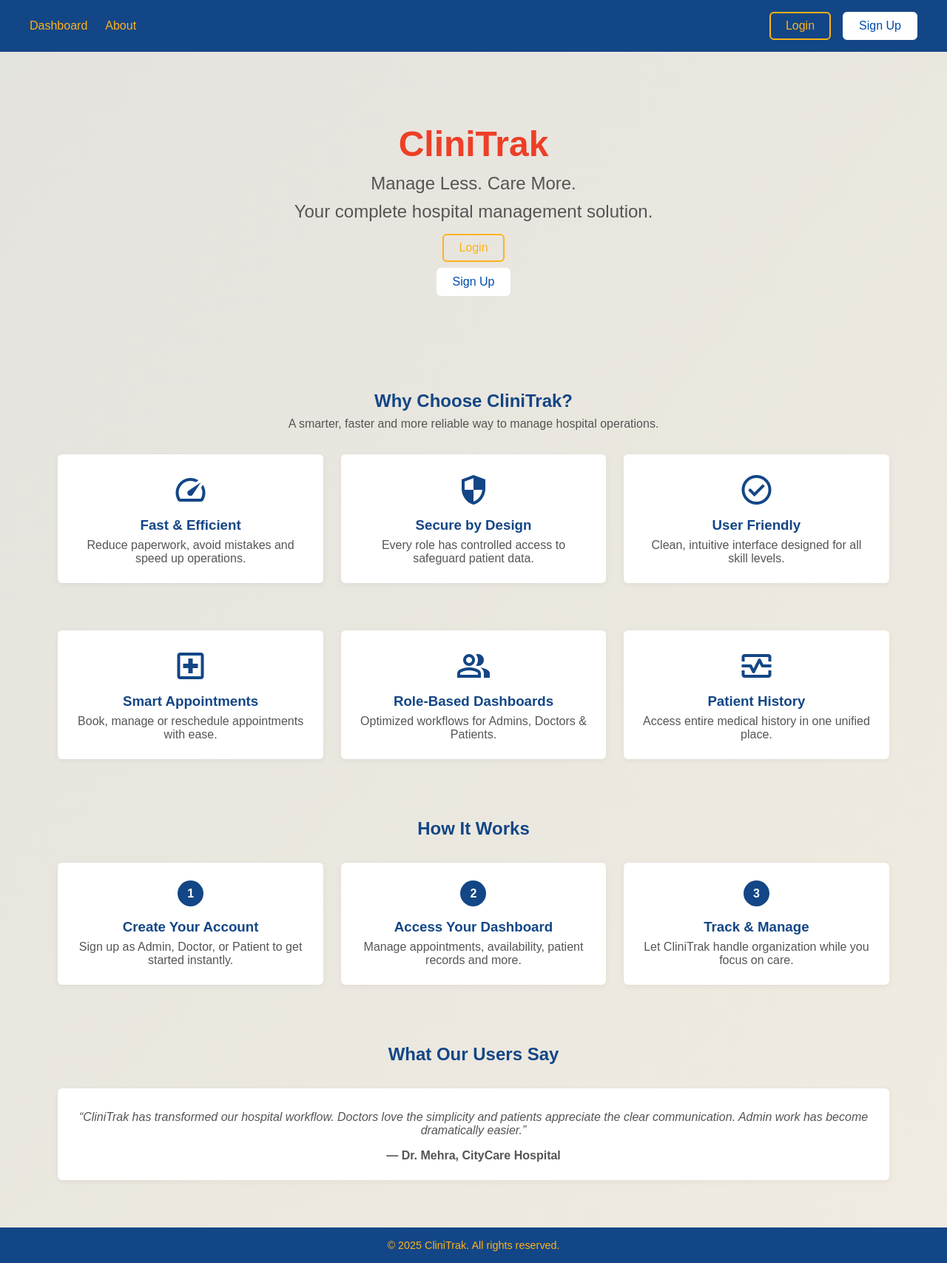
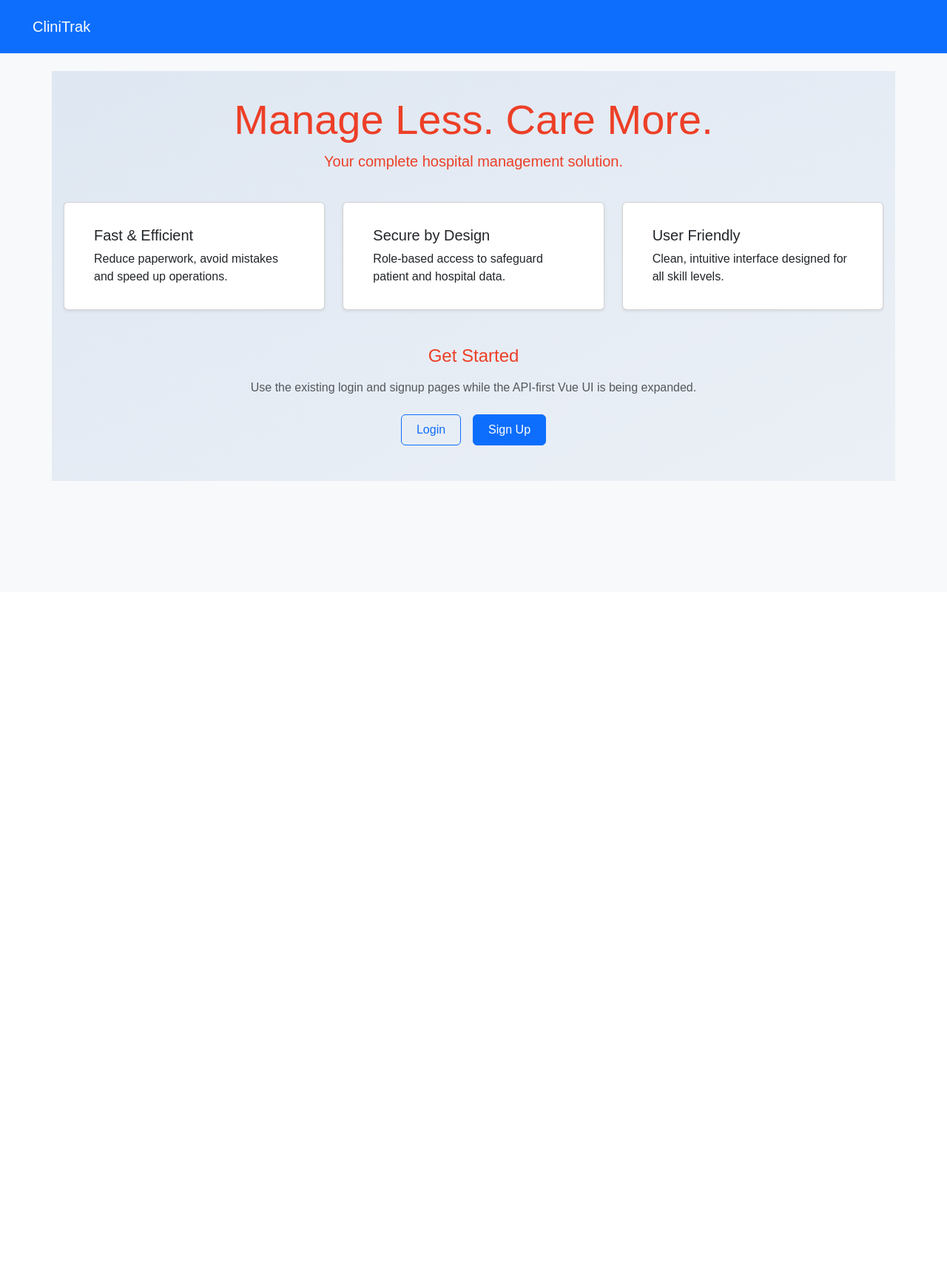
Before and after one commit to GlaucousGlaucus/Hospital-Management-System-Mad-2, a Flask app: page / in a window 1280 px wide. Shown: the whole page at 74% size. After the commit the page ends 650 px from the top, so only its background shows below. Run offline with Flask 3, Linux system fonts and the light colour scheme.

Commit message:
Start port to Vue.js

```diff
--- a/app.py
+++ b/app.py
@@ -1,21 +1,25 @@
 from logging import getLogger
+
 from flask import Flask, render_template
 
 import models.main_models as db_util
+from config import get_config
 from routes.dashboard import patient_bp
 from utils.setup import setup_db
 
 logger = getLogger(__name__)
 
+
 def create_app() -> Flask:
     app = Flask(__name__)
-    app.secret_key = "SECRET"
-    # app.config["SQLALCHEMY_DATABASE_URI"] = f"sqlite:///{DB_PATH}"
+    app.config.from_object(get_config())
+
     setup_db()
 
     from routes.auth import auth_login_bp, auth_signup_bp
     from routes.dashboard import dashboard_bp, admin_bp, doctor_bp
     from routes.api_routes import api_bp
+
     app.register_blueprint(auth_signup_bp)
     app.register_blueprint(auth_login_bp)
     app.register_blueprint(dashboard_bp)
@@ -32,13 +36,16 @@ def create_app() -> Flask:
         """
         db_util.SessionLocal.remove()
 
-    @app.route('/')
+    @app.route("/")
     def index():
-        return render_template('index.html')
+        # Single Jinja entry point that bootstraps the Vue UI.
+        return render_template("index.html")
 
     return app
 
+
 app = create_app()
+
 
 if __name__ == "__main__":
     app.run(debug=True)
--- a/requirements.txt
+++ b/requirements.txt
@@ -14,3 +14,5 @@ urllib3==2.5.0
 Werkzeug==3.1.3
 yarg==0.1.10
 SQLAlchemy~=2.0.44
+redis~=5.0.4
+celery~=5.3.6
--- a/templates/index.html
+++ b/templates/index.html
@@ -1,104 +1,101 @@
-{% extends "base.html" %}
+<!DOCTYPE html>
+<html lang="en">
+<head>
+    <meta charset="UTF-8">
+    <meta name="viewport" content="width=device-width, initial-scale=1.0" />
+    <title>CliniTrak</title>
 
-{% block content %}
+    <!-- Bootstrap CSS (required framework for styling) -->
+    <link
+        href="https://cdn.jsdelivr.net/npm/bootstrap@5.3.3/dist/css/bootstrap.min.css"
+        rel="stylesheet"
+        integrity="sha384-QWTKZyjpPEjISv5WaRU9OFeRpok6YctnYmDr5pNlyT2bRjXh0JMhjY6hW+ALEwIH"
+        crossorigin="anonymous"
+    >
 
-<div class="hero">
-    <h1 class="hero-title">CliniTrak</h1>
-    <h2 class="hero-subtitle">Manage Less. Care More.</h2>
-    <h2 class="hero-subtitle">Your complete hospital management solution.</h2>
+    <!-- Project specific styles (can customize on top of Bootstrap) -->
+    <link rel="stylesheet" href="{{ url_for('static', filename='css/style.css') }}">
 
-    <div class="hero-actions" style="flex-direction: column; gap: 0.5rem;">
-        {% if session.get('user_id') %}
-        <a href="{{ url_for('dashboard.dashboard') }}" class="btn btn-filled">Go to Dashboard</a>
-        {% else %}
-        <a href="{{ url_for('auth_login.login') }}" class="btn btn-outline">Login</a>
-        <a href="{{ url_for('auth_signup.signup') }}" class="btn btn-filled">Sign Up</a>
-        {% endif %}
+    <!-- Vue 3 via CDN (UI framework) -->
+    <script src="https://unpkg.com/vue@3/dist/vue.global.prod.js"></script>
+</head>
+<body class="bg-light">
+<nav class="navbar navbar-expand-lg navbar-dark bg-primary mb-4">
+    <div class="container-fluid">
+        <a class="navbar-brand" href="#">CliniTrak</a>
+    </div>
+</nav>
+
+{% raw %}
+<div id="app" class="container pb-5">
+    <!-- Vue will control this area -->
+    <div class="row">
+        <div class="col-12 text-center mb-4">
+            <h1 class="display-4">Manage Less. Care More.</h1>
+            <p class="lead">Your complete hospital management solution.</p>
         </div>
     </div>
 
-<section>
-    <h2 class="why-title section-title">Why Choose CliniTrak?</h2>
-    <p class="why-subtitle section-subtitle">A smarter, faster and more reliable way to manage hospital operations.</p>
-
-    <div class="home-features">
-        <div class="feature-card">
-            <span class="material-symbols-outlined">speed</span>
-            <h3>Fast & Efficient</h3>
-            <p>Reduce paperwork, avoid mistakes and speed up operations.</p>
+    <div class="row g-4 mb-5">
+        <div class="col-md-4" v-for="feature in features" :key="feature.title">
+            <div class="card h-100 shadow-sm">
+                <div class="card-body">
+                    <h5 class="card-title">{{ feature.title }}</h5>
+                    <p class="card-text">{{ feature.description }}</p>
+                </div>
+            </div>
+        </div>
     </div>
 
-        <div class="feature-card">
-            <span class="material-symbols-outlined">security</span>
-            <h3>Secure by Design</h3>
-            <p>Every role has controlled access to safeguard patient data.</p>
-        </div>
-
-        <div class="feature-card">
-            <span class="material-symbols-outlined">check_circle</span>
-            <h3>User Friendly</h3>
-            <p>Clean, intuitive interface designed for all skill levels.</p>
+    <div class="row justify-content-center">
+        <div class="col-md-8 text-center">
+            <h2 class="h4 mb-3">Get Started</h2>
+            <p class="text-muted mb-4">
+                Use the existing login and signup pages while the API-first Vue UI is being expanded.
+            </p>
+            <div class="d-flex justify-content-center gap-3 flex-wrap">
+                <a href="{{ url_for('auth_login.login') }}" class="btn btn-outline-primary btn-lg">
+                    Login
+                </a>
+                <a href="{{ url_for('auth_signup.signup') }}" class="btn btn-primary btn-lg">
+                    Sign Up
+                </a>
             </div>
         </div>
-</section>
-
-<section class="home-features">
-    <div class="feature-card">
-        <span class="material-symbols-outlined">local_hospital</span>
-        <h3>Smart Appointments</h3>
-        <p>Book, manage or reschedule appointments with ease.</p>
-    </div>
-
-    <div class="feature-card">
-        <span class="material-symbols-outlined">group</span>
-        <h3>Role-Based Dashboards</h3>
-        <p>Optimized workflows for Admins, Doctors & Patients.</p>
-    </div>
-
-    <div class="feature-card">
-        <span class="material-symbols-outlined">monitor_heart</span>
-        <h3>Patient History</h3>
-        <p>Access entire medical history in one unified place.</p>
-    </div>
-</section>
-
-<section>
-    <h2 class="why-title section-title">How It Works</h2>
-
-    <div class="home-features">
-        <div class="feature-card">
-            <span class="step-number">1</span>
-            <h3>Create Your Account</h3>
-            <p>Sign up as Admin, Doctor, or Patient to get started instantly.</p>
-        </div>
-
-        <div class="feature-card">
-            <span class="step-number">2</span>
-            <h3>Access Your Dashboard</h3>
-            <p>Manage appointments, availability, patient records and more.</p>
-        </div>
-
-        <div class="feature-card">
-            <span class="step-number">3</span>
-            <h3>Track & Manage</h3>
-            <p>Let CliniTrak handle organization while you focus on care.</p>
     </div>
 </div>
-</section>
+{% endraw %}
 
-<section>
-    <h2 class="why-title section-title">What Our Users Say</h2>
+<script>
+    const { createApp } = Vue;
 
-    <div class="home-features" style="grid-template-columns: 1fr;">
-        <div class="feature-card">
-            <p class="testimonial-text">
-                “CliniTrak has transformed our hospital workflow.
-                Doctors love the simplicity and patients appreciate the clear communication.
-                Admin work has become dramatically easier.”
-            </p>
-            <p class="testimonial-author">— Dr. Mehra, CityCare Hospital</p>
-        </div>
-    </div>
-</section>
+    createApp({
+        data() {
+            return {
+                features: [
+                    {
+                        title: "Fast & Efficient",
+                        description: "Reduce paperwork, avoid mistakes and speed up operations."
+                    },
+                    {
+                        title: "Secure by Design",
+                        description: "Role-based access to safeguard patient and hospital data."
+                    },
+                    {
+                        title: "User Friendly",
+                        description: "Clean, intuitive interface designed for all skill levels."
+                    }
+                ]
+            };
+        }
+    }).mount("#app");
+</script>
 
-{% endblock %}
+<!-- Bootstrap JS (optional, for interactive components) -->
+<script
+    src="https://cdn.jsdelivr.net/npm/bootstrap@5.3.3/dist/js/bootstrap.bundle.min.js"
+    integrity="sha384-YvpcrYf0tY3lHB60NNkmXc5s9fDVZLESaAA55NDzOxhy9GkcIdslK1eN7N6jIeHz"
+    crossorigin="anonymous"
+></script>
+</body>
+</html>
```
Also changed, not shown: celery_app.py (added, +37 -0 lines), config.py (added, +22 -0 lines), utils/cache.py (added, +40 -0 lines). Lines whose indentation alone changed are shown as unchanged.
